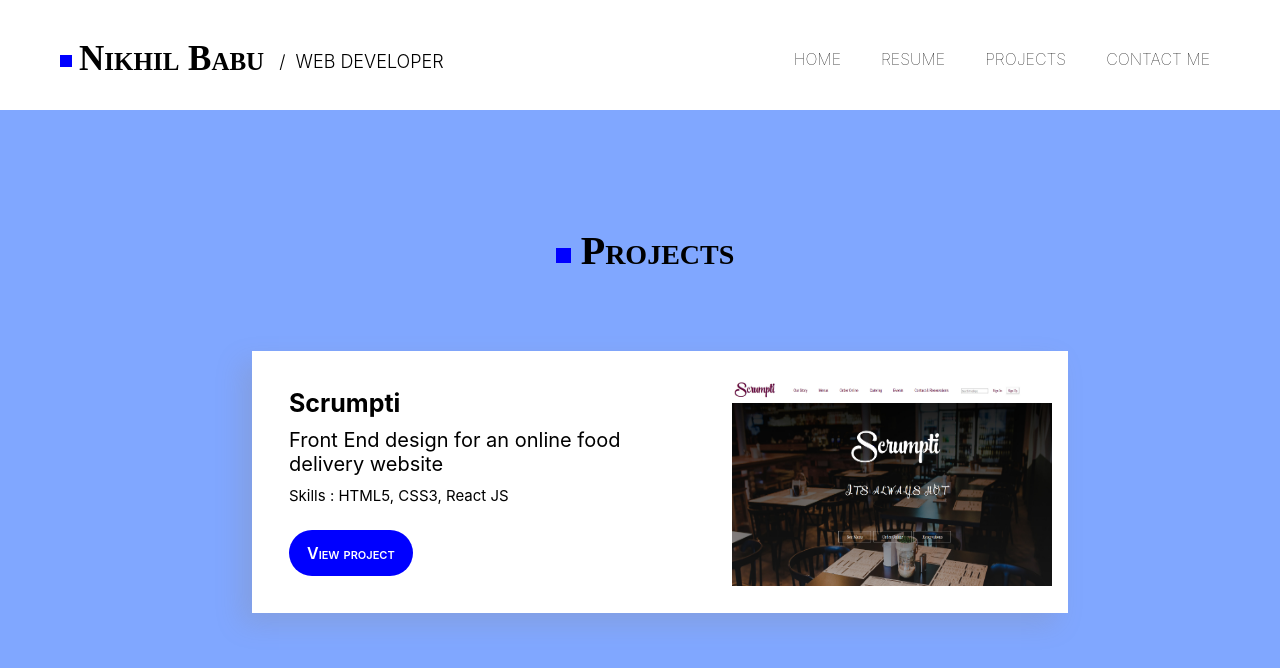
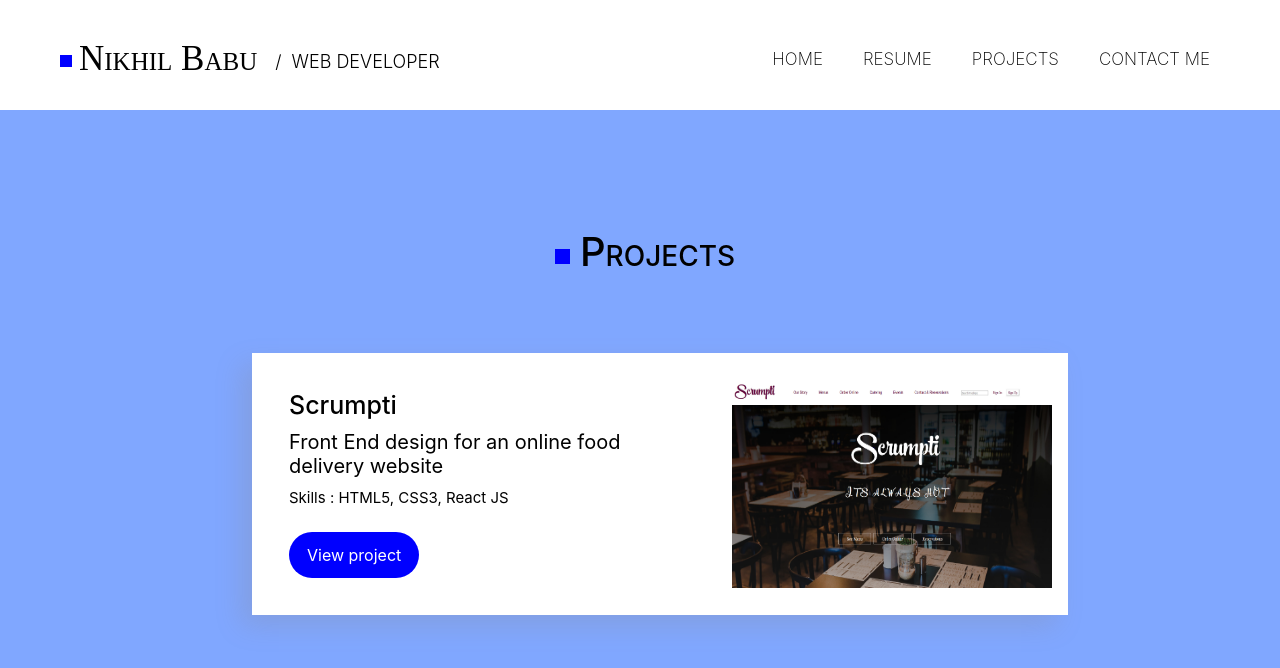
Before and after one commit to Nikhil713/Portfolio, a React (Create React App) app in the folder website/: page /projects in a window 1280 px wide. Shown: the top 668 px of the page. Built offline with nearby package versions, Linux system fonts and the light colour scheme.

Commit message:
Update fonts

```diff
--- a/website/public/index.html
+++ b/website/public/index.html
@@ -8,7 +8,7 @@
   <meta name="theme-color" content="#000000" />
   <meta name="description" content="Personal Website created using create-react-app" />
   <!-- <link rel="apple-touch-icon" href="%PUBLIC_URL%/logo192.png" /> -->
-  <link href="https://fonts.googleapis.com/css2?family=Montserrat:wght@100;200;300;400;500;600;700;800&display=swap" rel="stylesheet">
+  <!-- <link href="https://fonts.googleapis.com/css2?family=Montserrat:wght@100;200;300;400;500;600;700;800&display=swap" rel="stylesheet">  -->
   <!--
       manifest.json provides metadata used when your web app is installed on a
       user's mobile device or desktop. See https://developers.google.com/web/fundamentals/web-app-manifest/
--- a/website/src/components/navbar/navbar.css
+++ b/website/src/components/navbar/navbar.css
@@ -24,13 +24,16 @@
 
     float: left;
 
+
 }
 
 .nav-left-content {
     margin-left: 40px;
 
     display: flex;
+    justify-content: center;
     align-items: center;
+    /* border: solid; */
 }
 
 .blue-square {
@@ -46,16 +49,18 @@
     display: flex;
     justify-content: center;
     align-items: center;
+    /* border: solid; */
 }
 
 .nav-name >h1 {
     font-size: 35px;
     font-family: 'Monteserat';
+    font-weight: 500;
     font-variant-caps: petite-caps;
 }
 
 .nav-name >h2 {
-    padding-left: 15px;
+    padding-left: 18px;
     margin-top: 20px ;
     font-size: 18px;
     font-weight: 300;
@@ -92,7 +97,8 @@
 .menu-item > a{
   text-decoration: none;
   color: black;
-  font-weight: 100;
+  font-size: 17px;
+  font-weight: 200;
 }
 
 .menu-item:hover > a{
@@ -303,7 +309,7 @@
     .nav-name >h1 {
         font-size: 25px;
         margin:5px 5px 5px 25px;
-        font-family: 'Monteserat';
+        /* font-family: 'Monteserat'; */
         font-variant-caps: petite-caps;
     }
 
--- a/website/src/components/project-card/style.module.css
+++ b/website/src/components/project-card/style.module.css
@@ -43,7 +43,7 @@
 
 .name {
     font-size: 25px;
-    font-weight: 700;
+    font-weight: 520;
 }
 
 .role {
@@ -71,8 +71,8 @@
 
 .link>a {
     color: white;
-    font-weight: 600;
-    font-variant-caps: petite-caps;
+    font-weight: 400;
+    /* font-variant-caps: petite-caps; */
 }
 
 .link:hover {
--- a/website/src/pages/home/home.css
+++ b/website/src/pages/home/home.css
@@ -84,7 +84,8 @@
     text-align: center;
     line-height: 1.2em;
     letter-spacing: 2px;
-    font-family: 'Monteserat';
+    /* font-family: 'Monteserat'; */
+    font-weight: 300;
     font-variant-caps: petite-caps;
 }
 
--- a/website/src/pages/projects/style.module.css
+++ b/website/src/pages/projects/style.module.css
@@ -10,7 +10,7 @@
     display: flex;
     justify-content: center;
     align-items: center;
-    font-family: 'Monteserat'
+    /* font-family: 'Monteserat'; */
 }
 
 .blue-square {
@@ -26,7 +26,7 @@
 
 .header-title>h1 {
     font-size: 40px;
-    font-weight: 600;
+    font-weight: 500;
 }
 
 .project-body {
--- a/website/src/pages/resume/style.module.css
+++ b/website/src/pages/resume/style.module.css
@@ -10,7 +10,7 @@
     display: flex;
     justify-content: center;
     align-items: center;
-    font-family: 'Monteserat';
+    /* font-family: 'Monteserat'; */
 }
 
 .blue-square {
@@ -26,7 +26,7 @@
 
 .header-title>h1 {
     font-size: 40px;
-    font-weight: 600;
+    font-weight: 500;
 }
 
 .resume-body {
```
